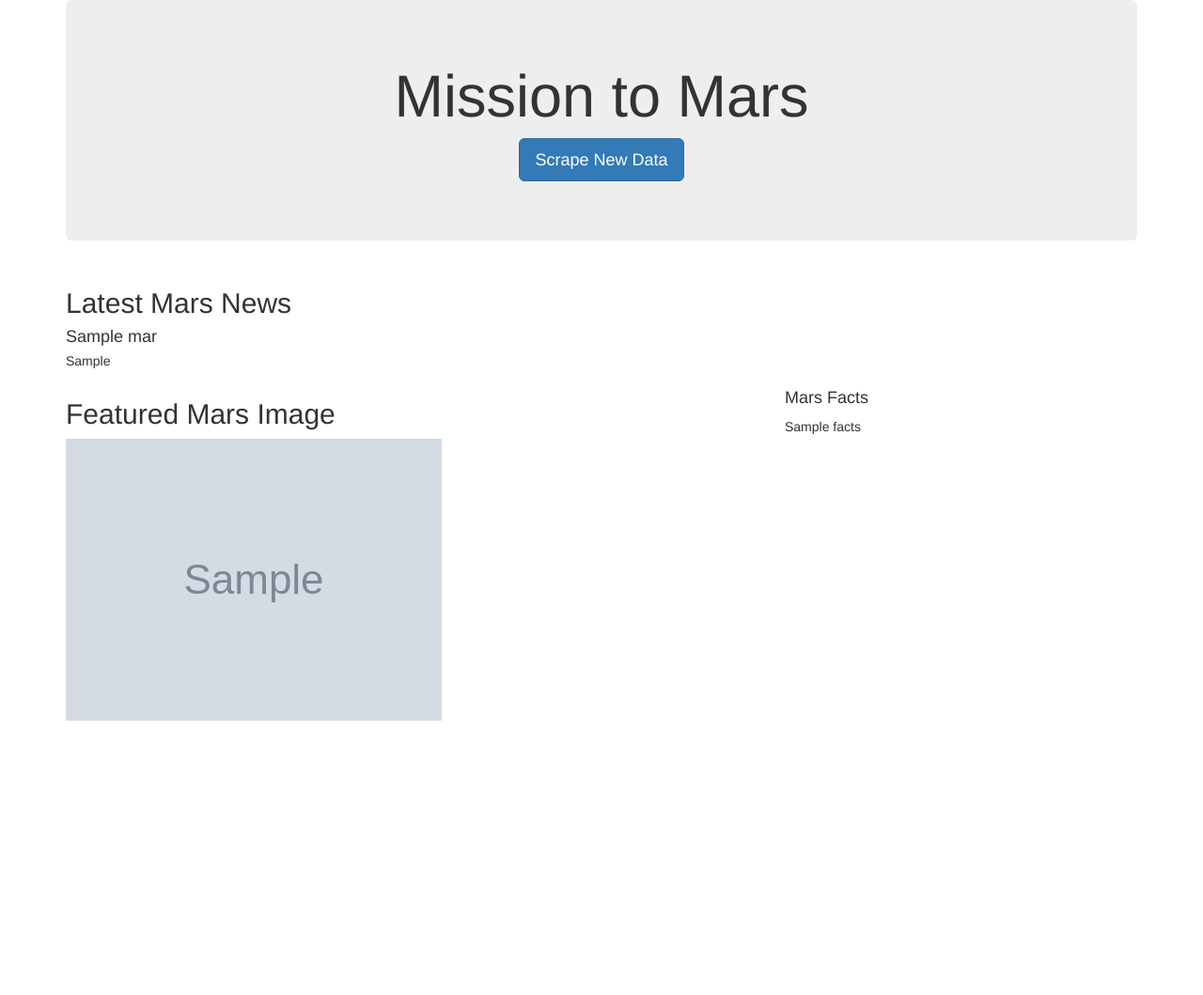
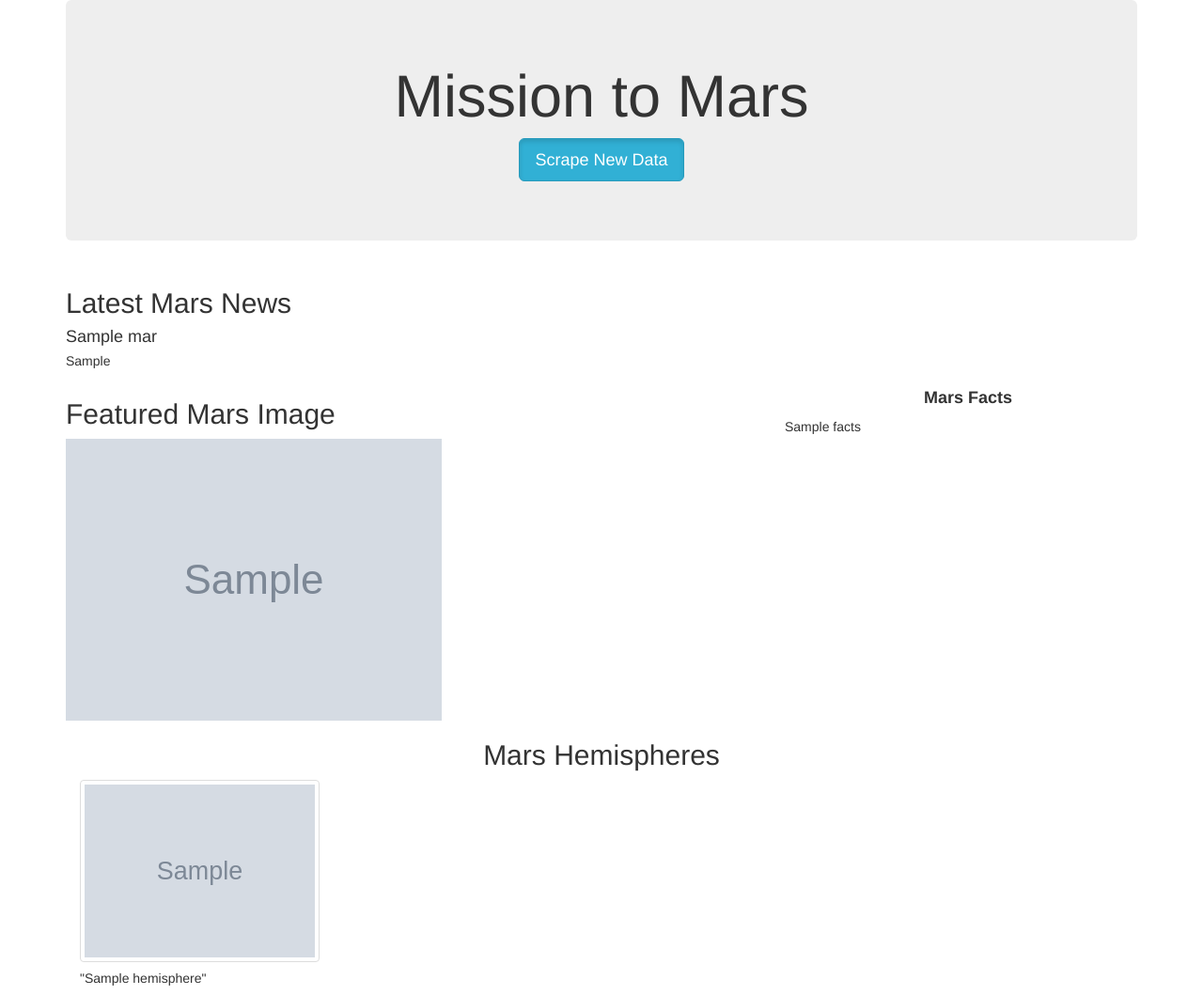
Before and after one commit to jlemus1367/Mission-to-Mars, a Flask app: page / in a window 1280 px wide. Shown: the whole page at 94% size. Before the commit the page ends 767 px from the top, so only its background shows below. Run offline with Flask 2, Linux system fonts and the light colour scheme; grey boxes marked "Sample" are stand-in pictures; a database or web service that is not in the repository returns one stand-in record (values such as "Sample title"); some libraries are stand-ins or nearby versions.

Commit message:
Uploading deliverables

```diff
--- a/templates/index.html
+++ b/templates/index.html
@@ -13,7 +13,8 @@
         <div class="jumbotron text_center">
             <h1 align="center">Mission to Mars</h1>
             <!-- Add a button to activate scraping script -->
-            <p style="text-align: center"><a class="btn btn-primary btn-lg" href="/scrape" role="button">Scrape New Data</a></p>
+            <p style="text-align: center"><a class="btn btn-info btn-lg active"
+                href="/scrape" role="button">Scrape New Data</a></p>
         </div>
         <!-- Mars News Section -->
         <div class="row" id="mars-news">
@@ -36,9 +37,21 @@
             <!-- Mars Facts -->
             <div class="col-md-4">
                 <div class="row" id="mars-facts">
-                    <h4>Mars Facts</h4>
+                    <h4 align="center"><strong>Mars Facts</strong></h4>
                     {{ mars.facts | safe }}
                 </div>
+            </div>
+        </div>
+        <!-- Mars Hemispheres-->
+        <div class="row">
+            <div class="col-md-12">
+                <h2 align="center">Mars Hemispheres</h2>
+                {% for hemisphere in mars.hemispheres %}
+                <div class="col-md-3">
+                    <img src="{{hemisphere.img_url}}" class="img-thumbnail" alt="Responsive image">
+                    <h5>"{{hemisphere.title}}"</h5>
+                </div>
+                {% endfor %}
             </div>
         </div>
     </div>
```
Also changed, not shown: scraping.py (+42 -2 lines), 2 other files.
